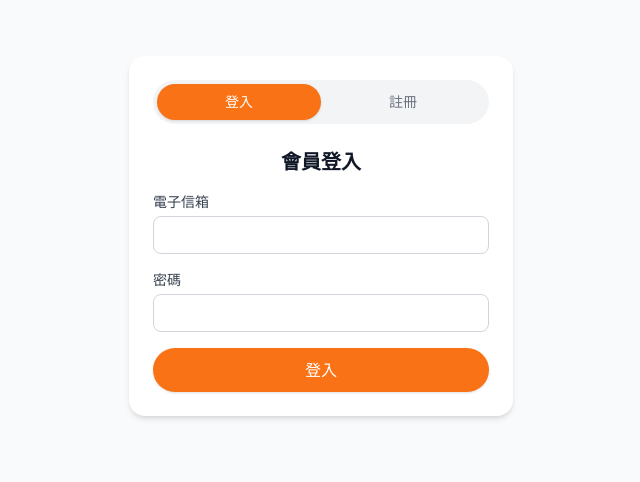
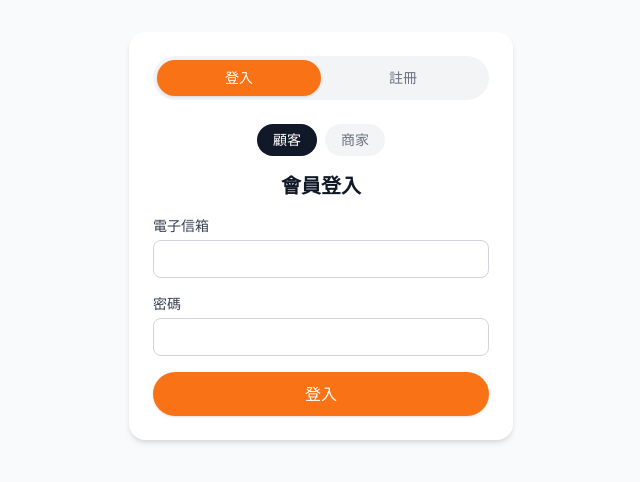
Before and after one commit to RaymondJhao/online-ordering-system-fastapi, a React app in the folder frontend/: page /auth in a window 1280 px wide. Shown: the part 164-646 px from the top of the page, without its empty margins (319-959 px from the left). Built offline with nearby package versions, Linux system fonts and the light colour scheme; the HTML template or start-up script is replaced by a standard one.

Commit message:
fix(frontend): add merchant login toggle in Auth page to resolve dashboard token mismatch

```diff
--- a/frontend/src/pages/Auth.jsx
+++ b/frontend/src/pages/Auth.jsx
@@ -6,6 +6,7 @@ function Auth() {
   const navigate = useNavigate()
   const location = useLocation()
   const [mode, setMode] = useState('login')
+  const [role, setRole] = useState('customer')
   const [username, setUsername] = useState('')
   const [email, setEmail] = useState('')
   const [password, setPassword] = useState('')
@@ -19,19 +20,30 @@ function Auth() {
     setSuccessMessage(null)
   }
 
+  const switchRole = (nextRole) => {
+    setRole(nextRole)
+    setError(null)
+    setSuccessMessage(null)
+  }
+
   const handleLogin = async () => {
     const res = await axios.post('/api/auth/login', {
-      role: 'customer',
+      role,
       email,
       password,
     })
     localStorage.setItem('token', res.data.access_token)
-    navigate(location.state?.from ?? '/', { replace: true })
+
+    if (role === 'merchant') {
+      navigate('/merchant', { replace: true })
+    } else {
+      navigate(location.state?.from ?? '/', { replace: true })
+    }
   }
 
   const handleRegister = async () => {
     await axios.post('/api/auth/register', {
-      role: 'customer',
+      role,
       name: username,
       email,
       password,
@@ -88,8 +100,39 @@ function Auth() {
           </button>
         </div>
 
+        <div className="mb-4 flex justify-center gap-2 text-sm">
+          <button
+            type="button"
+            onClick={() => switchRole('customer')}
+            className={`rounded-full px-4 py-1.5 font-medium transition-colors ${
+              role === 'customer'
+                ? 'bg-gray-900 text-white'
+                : 'bg-gray-100 text-gray-500 hover:text-gray-700'
+            }`}
+          >
+            顧客
+          </button>
+          <button
+            type="button"
+            onClick={() => switchRole('merchant')}
+            className={`rounded-full px-4 py-1.5 font-medium transition-colors ${
+              role === 'merchant'
+                ? 'bg-gray-900 text-white'
+                : 'bg-gray-100 text-gray-500 hover:text-gray-700'
+            }`}
+          >
+            商家
+          </button>
+        </div>
+
         <h1 className="mb-4 text-center text-xl font-bold text-gray-900">
-          {mode === 'login' ? '會員登入' : '會員註冊'}
+          {role === 'merchant'
+            ? mode === 'login'
+              ? '商家登入'
+              : '商家註冊'
+            : mode === 'login'
+              ? '會員登入'
+              : '會員註冊'}
         </h1>
 
         <form onSubmit={handleSubmit} className="space-y-4">
```
